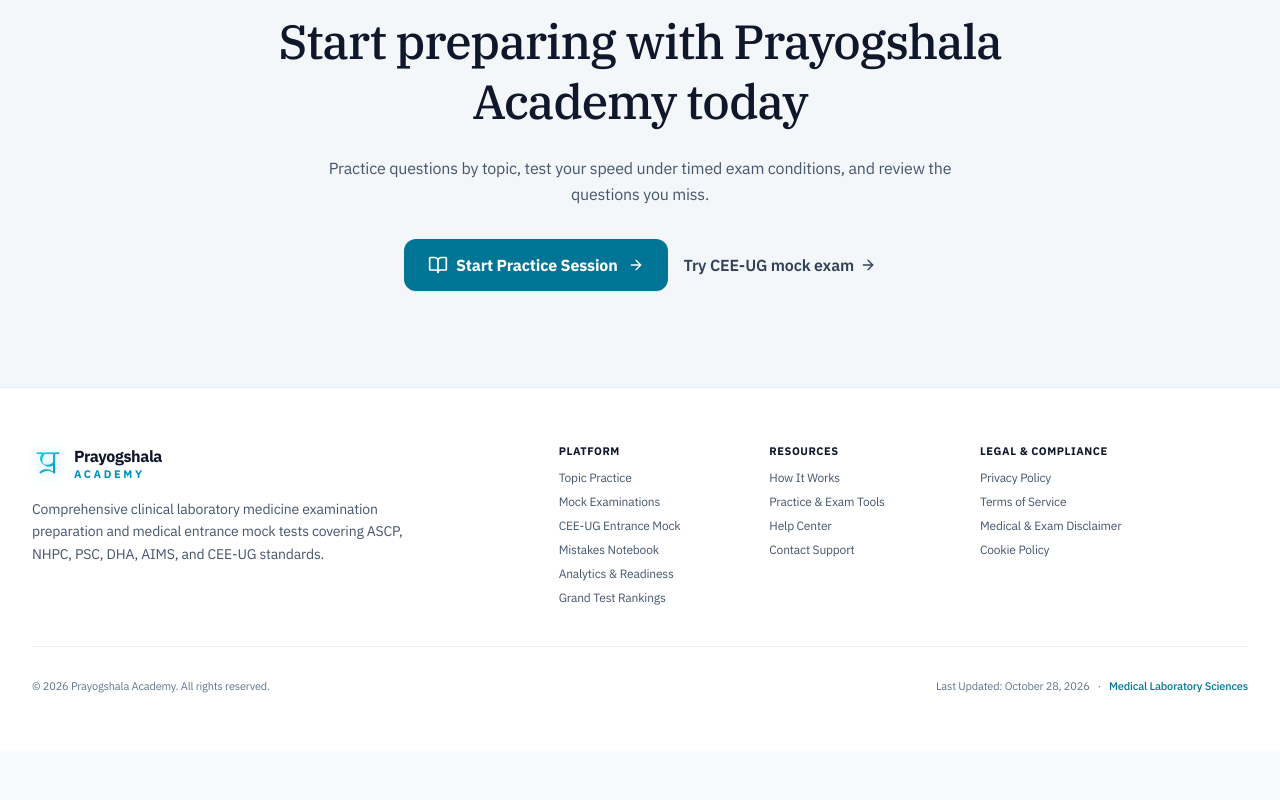
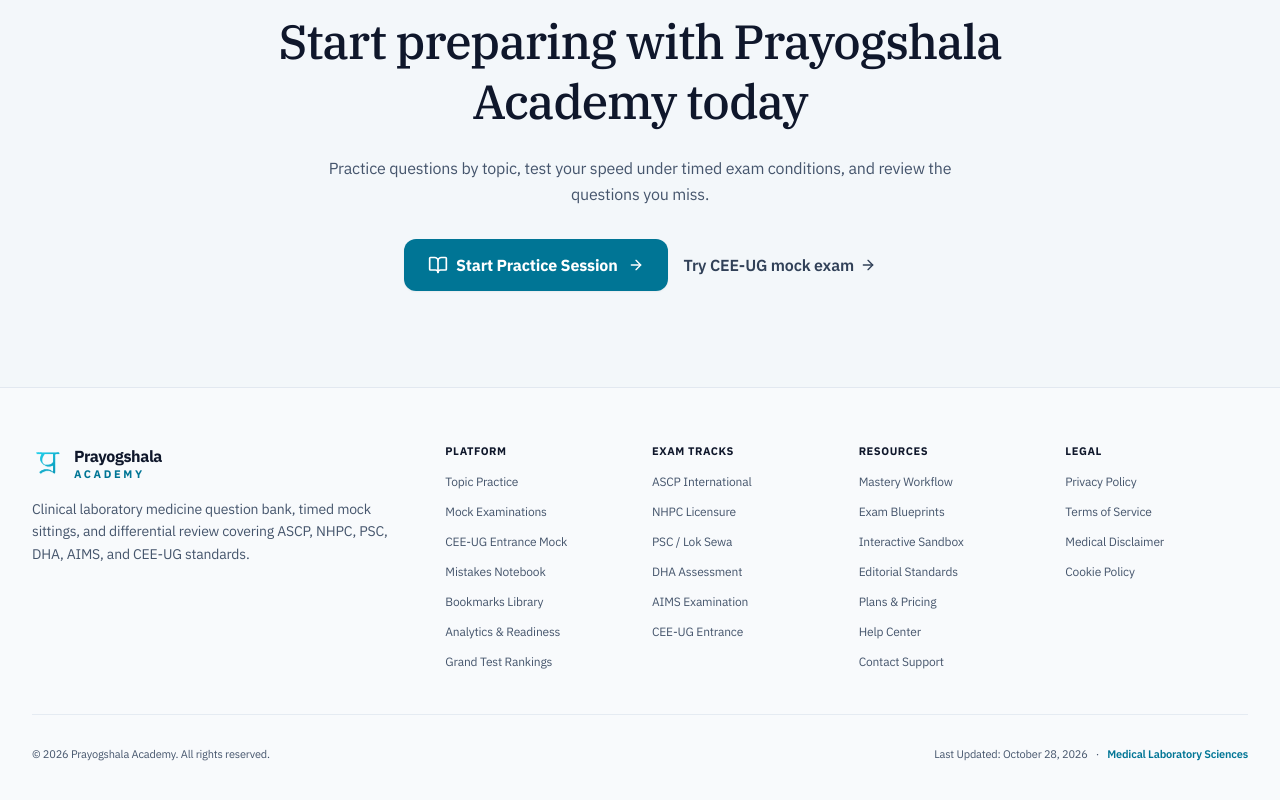
Before and after one commit to sujay-515/Prayogshala-Academy, a React (Vite) app: page / in a window 1280 px wide. Shown: the part 6198-6998 px from the top of the page. Before the commit the page ends 6948 px from the top, so only its background shows below. Built offline with nearby package versions, Linux system fonts and the light colour scheme; no server answers.

Commit message:
feat(home): redesign HomeFooter with 5-group platform, exam tracks, and legal navigation

```diff
--- a/src/components/home/HomeFooter.tsx
+++ b/src/components/home/HomeFooter.tsx
@@ -5,45 +5,50 @@ import { SITE_CONFIG, isConfigured } from '../../config/site';
 export const HomeFooter: React.FC = () => {
   const hasOperator = isConfigured(SITE_CONFIG.OPERATOR_NAME);
   const hasEmail = isConfigured(SITE_CONFIG.CONTACT_EMAIL);
+
   return (
     <footer
       aria-label="Prayogshala Academy footer"
-      className="border-t border-slate-200/80 dark:border-white/10 bg-white/90 dark:bg-slate-950/90 text-slate-600 dark:text-slate-400 text-xs py-14"
+      className="border-t border-slate-200 dark:border-slate-800 bg-slate-50 dark:bg-slate-950 text-slate-600 dark:text-slate-300 text-xs py-14"
     >
       <div className="max-w-7xl mx-auto px-4 sm:px-6 lg:px-8 space-y-10">
-        <div className="grid grid-cols-1 md:grid-cols-2 lg:grid-cols-12 gap-8 lg:gap-12">
-          {/* Column 1: Brand & Identity (lg:col-span-5) */}
-          <div className="lg:col-span-5 space-y-4">
+        <h2 className="sr-only">Footer navigation and legal links</h2>
+
+        <div className="grid grid-cols-1 sm:grid-cols-2 lg:grid-cols-12 gap-8 lg:gap-6">
+          {/* Column 1: Brand & Identity (4 cols) */}
+          <div className="sm:col-span-2 lg:col-span-4 space-y-4">
             <Link
               to="/"
-              className="inline-flex items-center gap-2.5 text-slate-900 dark:text-white group"
+              className="inline-flex items-center gap-2.5 text-slate-900 dark:text-slate-100 group"
               aria-label="Prayogshala Academy Home"
             >
               <img
                 src="/brand/svg/logo-mark-cyan.svg"
                 alt="Prayogshala Logo"
-                className="w-8 h-8 object-contain shrink-0 group-hover:scale-105 transition-transform drop-shadow-[0_2px_8px_rgba(6,182,212,0.35)]"
+                width={32}
+                height={32}
+                className="w-8 h-8 object-contain shrink-0 transition-transform duration-150 ease-out group-hover:scale-105"
               />
               <div className="flex flex-col leading-tight">
-                <span className="font-extrabold text-sm sm:text-base tracking-tight block text-slate-900 dark:text-white">
+                <span className="font-extrabold text-sm sm:text-base tracking-tight block text-slate-900 dark:text-slate-100">
                   Prayogshala
                 </span>
-                <span className="text-[10px] sm:text-[11px] font-bold tracking-[0.24em] text-cyan-600 dark:text-cyan-400 uppercase block">
+                <span className="text-[10px] sm:text-[11px] font-bold tracking-[0.24em] text-cyan-700 dark:text-cyan-400 uppercase block">
                   Academy
                 </span>
               </div>
             </Link>
 
-            <p className="text-xs sm:text-sm text-slate-600 dark:text-slate-400 leading-relaxed max-w-sm">
-              Comprehensive clinical laboratory medicine examination preparation and medical entrance mock tests covering ASCP, NHPC, PSC, DHA, AIMS, and CEE-UG standards.
+            <p className="text-xs sm:text-sm text-slate-600 dark:text-slate-300 leading-relaxed max-w-sm">
+              Clinical laboratory medicine question bank, timed mock sittings, and differential review covering ASCP, NHPC, PSC, DHA, AIMS, and CEE-UG standards.
             </p>
 
             {(hasOperator || hasEmail) && (
-              <div className="text-[11px] text-slate-500 dark:text-slate-400 space-y-1">
+              <div className="text-[11px] text-slate-600 dark:text-slate-400 space-y-1">
                 {hasOperator && (
                   <div>
                     Operator:{' '}
-                    <span className="font-medium text-slate-700 dark:text-slate-300">
+                    <span className="font-medium text-slate-800 dark:text-slate-200">
                       {SITE_CONFIG.OPERATOR_NAME}
                     </span>
                     {isConfigured(SITE_CONFIG.OPERATOR_COUNTRY) && (
@@ -53,7 +58,7 @@ export const HomeFooter: React.FC = () => {
                 )}
                 {hasEmail && (
                   <div>
-                    Editorial &amp; Licensure Inquiries:{' '}
+                    Editorial Inquiries:{' '}
                     <a
                       href={`mailto:${SITE_CONFIG.CONTACT_EMAIL}`}
                       className="text-cyan-700 dark:text-cyan-400 hover:underline font-medium"
@@ -66,97 +71,156 @@ export const HomeFooter: React.FC = () => {
             )}
           </div>
 
-          {/* Column 2: Platform Links (lg:col-span-2) */}
+          {/* Column 2: Platform (2 cols) */}
           <div className="lg:col-span-2 space-y-3">
-            <h4 className="font-bold text-slate-900 dark:text-white uppercase tracking-wider text-[11px]">
+            <h3 className="font-bold text-slate-900 dark:text-slate-100 uppercase tracking-wider text-[11px]">
               Platform
-            </h4>
-            <ul className="space-y-2 text-xs" role="list">
+            </h3>
+            <ul className="space-y-1.5 text-xs" role="list">
               <li>
-                <Link to="/practice" className="hover:text-cyan-700 dark:hover:text-cyan-400 transition-colors">
+                <Link to="/practice" className="inline-block py-1 hover:text-cyan-700 dark:hover:text-cyan-400 transition-colors">
                   Topic Practice
                 </Link>
               </li>
               <li>
-                <Link to="/exam" className="hover:text-cyan-700 dark:hover:text-cyan-400 transition-colors">
+                <Link to="/exam" className="inline-block py-1 hover:text-cyan-700 dark:hover:text-cyan-400 transition-colors">
                   Mock Examinations
                 </Link>
               </li>
               <li>
-                <Link to="/cee-ug" className="hover:text-cyan-700 dark:hover:text-cyan-400 transition-colors">
+                <Link to="/cee-ug" className="inline-block py-1 hover:text-cyan-700 dark:hover:text-cyan-400 transition-colors">
                   CEE-UG Entrance Mock
                 </Link>
               </li>
               <li>
-                <Link to="/mistakes" className="hover:text-cyan-700 dark:hover:text-cyan-400 transition-colors">
+                <Link to="/mistakes" className="inline-block py-1 hover:text-cyan-700 dark:hover:text-cyan-400 transition-colors">
                   Mistakes Notebook
                 </Link>
               </li>
               <li>
-                <Link to="/dashboard" className="hover:text-cyan-700 dark:hover:text-cyan-400 transition-colors">
+                <Link to="/bookmarks" className="inline-block py-1 hover:text-cyan-700 dark:hover:text-cyan-400 transition-colors">
+                  Bookmarks Library
+                </Link>
+              </li>
+              <li>
+                <Link to="/dashboard" className="inline-block py-1 hover:text-cyan-700 dark:hover:text-cyan-400 transition-colors">
                   Analytics &amp; Readiness
                 </Link>
               </li>
               <li>
-                <Link to="/leaderboard" className="hover:text-cyan-700 dark:hover:text-cyan-400 transition-colors">
+                <Link to="/leaderboard" className="inline-block py-1 hover:text-cyan-700 dark:hover:text-cyan-400 transition-colors">
                   Grand Test Rankings
                 </Link>
               </li>
             </ul>
           </div>
 
-          {/* Column 3: Company & Resources (lg:col-span-2) */}
+          {/* Column 3: Exam Tracks (2 cols) */}
           <div className="lg:col-span-2 space-y-3">
-            <h4 className="font-bold text-slate-900 dark:text-white uppercase tracking-wider text-[11px]">
+            <h3 className="font-bold text-slate-900 dark:text-slate-100 uppercase tracking-wider text-[11px]">
+              Exam Tracks
+            </h3>
+            <ul className="space-y-1.5 text-xs" role="list">
+              <li>
+                <Link to="/exam?exam=ASCP" className="inline-block py-1 hover:text-cyan-700 dark:hover:text-cyan-400 transition-colors">
+                  ASCP International
+                </Link>
+              </li>
+              <li>
+                <Link to="/exam?exam=NHPC" className="inline-block py-1 hover:text-cyan-700 dark:hover:text-cyan-400 transition-colors">
+                  NHPC Licensure
+                </Link>
+              </li>
+              <li>
+                <Link to="/exam?exam=PSC" className="inline-block py-1 hover:text-cyan-700 dark:hover:text-cyan-400 transition-colors">
+                  PSC / Lok Sewa
+                </Link>
+              </li>
+              <li>
+                <Link to="/exam?exam=DHA" className="inline-block py-1 hover:text-cyan-700 dark:hover:text-cyan-400 transition-colors">
+                  DHA Assessment
+                </Link>
+              </li>
+              <li>
+                <Link to="/exam?exam=AIMS" className="inline-block py-1 hover:text-cyan-700 dark:hover:text-cyan-400 transition-colors">
+                  AIMS Examination
+                </Link>
+              </li>
+              <li>
+                <Link to="/cee-ug" className="inline-block py-1 hover:text-cyan-700 dark:hover:text-cyan-400 transition-colors">
+                  CEE-UG Entrance
+                </Link>
+              </li>
+            </ul>
+          </div>
+
+          {/* Column 4: Resources (2 cols) */}
+          <div className="lg:col-span-2 space-y-3">
+            <h3 className="font-bold text-slate-900 dark:text-slate-100 uppercase tracking-wider text-[11px]">
               Resources
-            </h4>
-            <ul className="space-y-2 text-xs" role="list">
+            </h3>
+            <ul className="space-y-1.5 text-xs" role="list">
               <li>
-                <a href="#about" className="hover:text-cyan-700 dark:hover:text-cyan-400 transition-colors">
-                  How It Works
+                <a href="#features" className="inline-block py-1 hover:text-cyan-700 dark:hover:text-cyan-400 transition-colors">
+                  Mastery Workflow
                 </a>
               </li>
               <li>
-                <a href="#features" className="hover:text-cyan-700 dark:hover:text-cyan-400 transition-colors">
-                  Practice &amp; Exam Tools
+                <a href="#exams" className="inline-block py-1 hover:text-cyan-700 dark:hover:text-cyan-400 transition-colors">
+                  Exam Blueprints
                 </a>
               </li>
               <li>
-                <Link to="/help" className="hover:text-cyan-700 dark:hover:text-cyan-400 transition-colors">
+                <a href="#demo" className="inline-block py-1 hover:text-cyan-700 dark:hover:text-cyan-400 transition-colors">
+                  Interactive Sandbox
+                </a>
+              </li>
+              <li>
+                <a href="#about" className="inline-block py-1 hover:text-cyan-700 dark:hover:text-cyan-400 transition-colors">
+                  Editorial Standards
+                </a>
+              </li>
+              <li>
+                <Link to="/pricing" className="inline-block py-1 hover:text-cyan-700 dark:hover:text-cyan-400 transition-colors">
+                  Plans &amp; Pricing
+                </Link>
+              </li>
+              <li>
+                <Link to="/help" className="inline-block py-1 hover:text-cyan-700 dark:hover:text-cyan-400 transition-colors">
                   Help Center
                 </Link>
               </li>
               <li>
-                <Link to="/contact" className="hover:text-cyan-700 dark:hover:text-cyan-400 transition-colors">
+                <Link to="/contact" className="inline-block py-1 hover:text-cyan-700 dark:hover:text-cyan-400 transition-colors">
                   Contact Support
                 </Link>
               </li>
             </ul>
           </div>
 
-          {/* Column 4: Legal & Compliance (lg:col-span-3) */}
-          <div className="lg:col-span-3 space-y-3">
-            <h4 className="font-bold text-slate-900 dark:text-white uppercase tracking-wider text-[11px]">
-              Legal &amp; Compliance
-            </h4>
-            <ul className="space-y-2 text-xs" role="list">
+          {/* Column 5: Legal & Governance (2 cols) */}
+          <div className="lg:col-span-2 space-y-3">
+            <h3 className="font-bold text-slate-900 dark:text-slate-100 uppercase tracking-wider text-[11px]">
+              Legal
+            </h3>
+            <ul className="space-y-1.5 text-xs" role="list">
               <li>
-                <Link to="/privacy" className="hover:text-cyan-700 dark:hover:text-cyan-400 transition-colors">
+                <Link to="/privacy" className="inline-block py-1 hover:text-cyan-700 dark:hover:text-cyan-400 transition-colors">
                   Privacy Policy
                 </Link>
               </li>
               <li>
-                <Link to="/terms" className="hover:text-cyan-700 dark:hover:text-cyan-400 transition-colors">
+                <Link to="/terms" className="inline-block py-1 hover:text-cyan-700 dark:hover:text-cyan-400 transition-colors">
                   Terms of Service
                 </Link>
               </li>
               <li>
-                <Link to="/disclaimer" className="hover:text-cyan-700 dark:hover:text-cyan-400 transition-colors">
-                  Medical &amp; Exam Disclaimer
+                <Link to="/disclaimer" className="inline-block py-1 hover:text-cyan-700 dark:hover:text-cyan-400 transition-colors">
+                  Medical Disclaimer
                 </Link>
               </li>
               <li>
-                <Link to="/cookies" className="hover:text-cyan-700 dark:hover:text-cyan-400 transition-colors">
+                <Link to="/cookies" className="inline-block py-1 hover:text-cyan-700 dark:hover:text-cyan-400 transition-colors">
                   Cookie Policy
                 </Link>
               </li>
@@ -164,15 +228,15 @@ export const HomeFooter: React.FC = () => {
           </div>
         </div>
 
-        {/* Bottom Bar */}
-        <div className="pt-8 border-t border-slate-200/60 dark:border-white/10 flex flex-col sm:flex-row items-center justify-between gap-4 text-[11px] text-slate-500 dark:text-slate-400">
+        {/* Bottom Copyright Strip */}
+        <div className="pt-8 border-t border-slate-200/80 dark:border-slate-800 flex flex-col sm:flex-row items-center justify-between gap-4 text-[11px] text-slate-600 dark:text-slate-400">
           <div>
             © {new Date().getFullYear()} {SITE_CONFIG.SITE_NAME}. All rights reserved.
           </div>
           <div className="flex items-center gap-2">
             <span>Last Updated: {SITE_CONFIG.LAST_UPDATED}</span>
             <span aria-hidden="true">·</span>
-            <span className="text-cyan-700 dark:text-cyan-400 font-medium">
+            <span className="text-cyan-700 dark:text-cyan-400 font-semibold">
               Medical Laboratory Sciences
             </span>
           </div>
```
